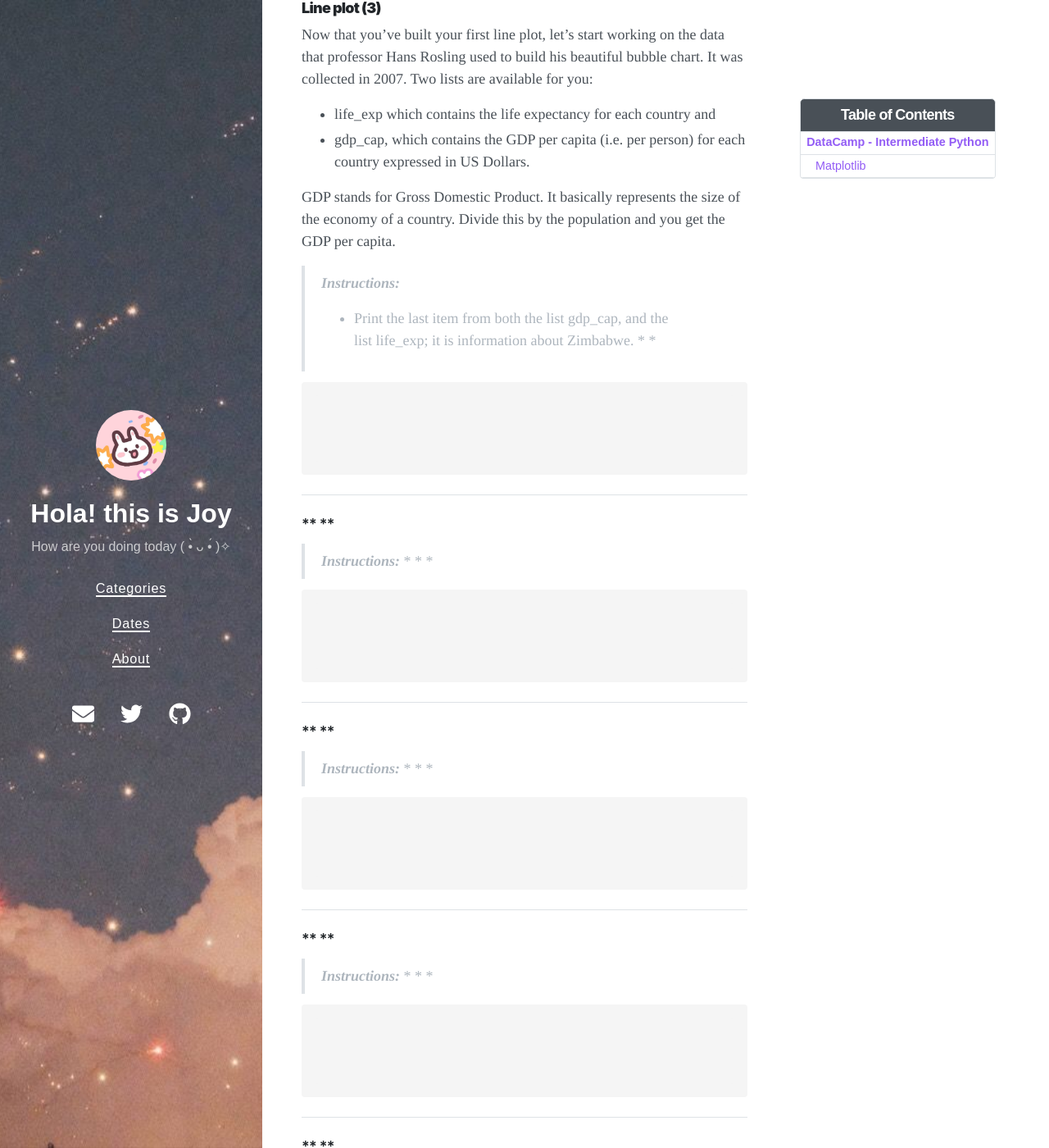
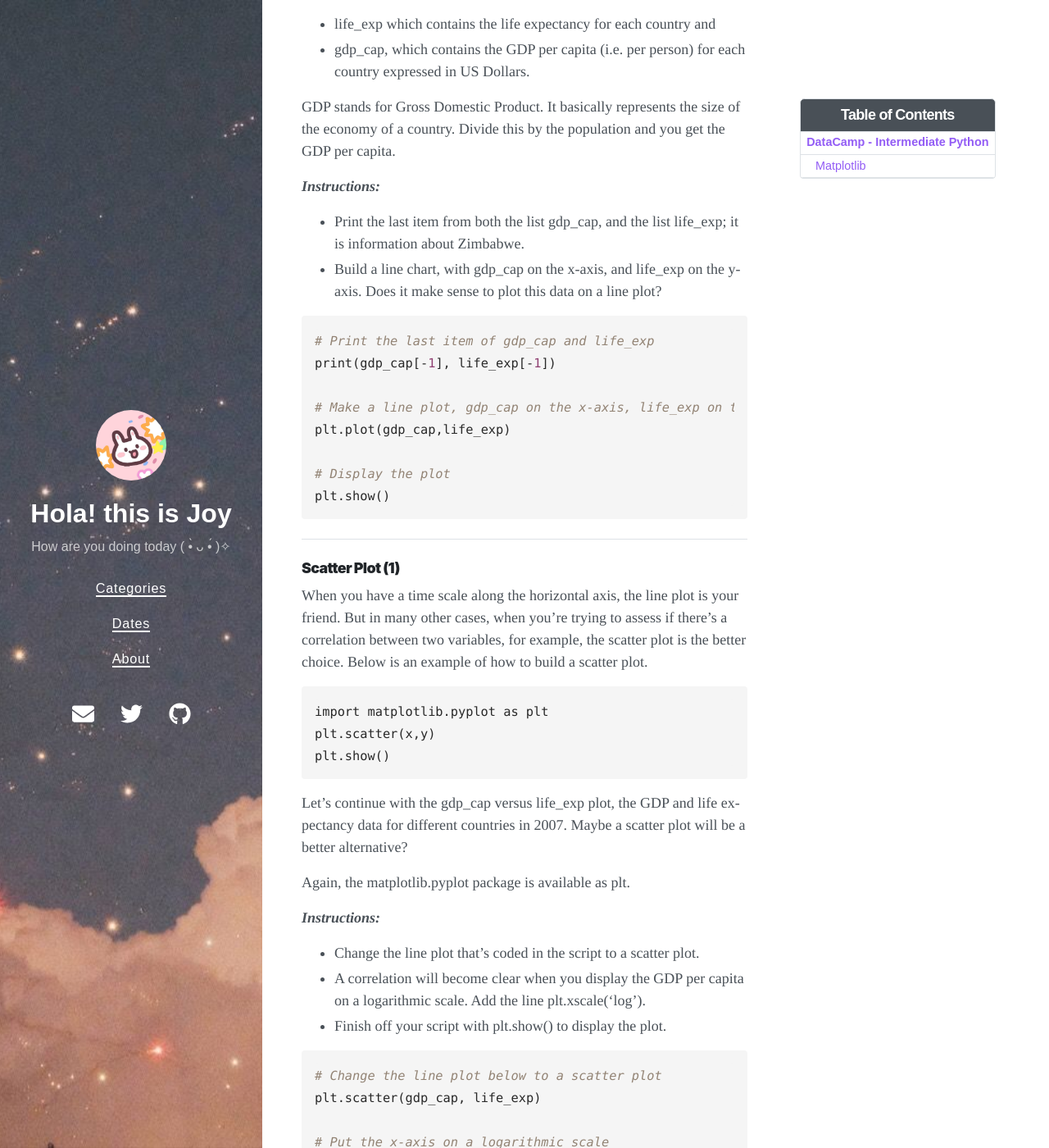
Before and after one commit to Joy3Luo/mathnotes, a Jekyll site: the page built from _posts/2023-11-01-DataCampPython.md, in a window 1280 px wide and 1400 px high, scrolled down 1496 px. Shown: the whole window at 82% size. Built offline with Jekyll 4.4.1, drawn with Linux system fonts in a browser that asks for light colours; nearby versions of some CDN libraries; some of the changed text lies outside the part shown.

Commit message:
Update 2023-11-01-DataCampPython.md

````diff
--- a/_posts/2023-11-01-DataCampPython.md
+++ b/_posts/2023-11-01-DataCampPython.md
@@ -49,10 +49,10 @@ In the video, you already saw how much the world population has grown over the p
 This course touches on a lot of concepts you may have forgotten, so if you ever need a quick refresher, download the Python For Data Science Cheat Sheet and keep it handy!
 
 
-> **_Instructions:_**
-> * print() the last item from both the year and the pop list to see what the predicted population for the year 2100 is. Use two print() functions.
-> * Before you can start, you should import matplotlib.pyplot as plt. pyplot is a sub-package of matplotlib, hence the dot.
-> * Use plt.plot() to build a line plot. year should be mapped on the horizontal axis, pop on the vertical axis. Don't forget to finish off with the plt.show() function to actually display the plot.
+**_Instructions:_**
+* print() the last item from both the year and the pop list to see what the predicted population for the year 2100 is. Use two print() functions.
+* Before you can start, you should import matplotlib.pyplot as plt. pyplot is a sub-package of matplotlib, hence the dot.
+* Use plt.plot() to build a line plot. year should be mapped on the horizontal axis, pop on the vertical axis. Don't forget to finish off with the plt.show() function to actually display the plot.
 
 ```py
 # Print the last item from year and pop
@@ -79,32 +79,50 @@ Now that you've built your first line plot, let's start working on the data that
 GDP stands for Gross Domestic Product. It basically represents the size of the economy of a country. Divide this by the population and you get the GDP per capita.
 
 
-> **_Instructions:_**
-> * Print the last item from both the list gdp_cap, and the list life_exp; it is information about Zimbabwe.
-> *
-> *
+**_Instructions:_**
+* Print the last item from both the list gdp_cap, and the list life_exp; it is information about Zimbabwe.
+* Build a line chart, with gdp_cap on the x-axis, and life_exp on the y-axis. Does it make sense to plot this data on a line plot?
 
 ```py
+# Print the last item of gdp_cap and life_exp
+print(gdp_cap[-1], life_exp[-1])
 
+# Make a line plot, gdp_cap on the x-axis, life_exp on the y-axis
+plt.plot(gdp_cap,life_exp)
 
-
+# Display the plot
+plt.show()
 ```
 ---
 
+#### **Scatter Plot (1)**
 
-#### ** **
+When you have a time scale along the horizontal axis, the line plot is your friend. But in many other cases, when you're trying to assess if there's a correlation between two variables, for example, the scatter plot is the better choice. Below is an example of how to build a scatter plot.
 
+```
+import matplotlib.pyplot as plt
+plt.scatter(x,y)
+plt.show()
+```
 
+Let's continue with the gdp_cap versus life_exp plot, the GDP and life expectancy data for different countries in 2007. Maybe a scatter plot will be a better alternative?
 
-> **_Instructions:_**
-> *
-> *
-> *
+Again, the matplotlib.pyplot package is available as plt.
+
+**_Instructions:_**
+* Change the line plot that's coded in the script to a scatter plot.
+* A correlation will become clear when you display the GDP per capita on a logarithmic scale. Add the line plt.xscale('log').
+* Finish off your script with plt.show() to display the plot.
 
 ```py
+# Change the line plot below to a scatter plot
+plt.scatter(gdp_cap, life_exp)
 
+# Put the x-axis on a logarithmic scale
+plt.xscale('log')
 
-
+# Show plot
+plt.show()
 ```
 ---
 
````
